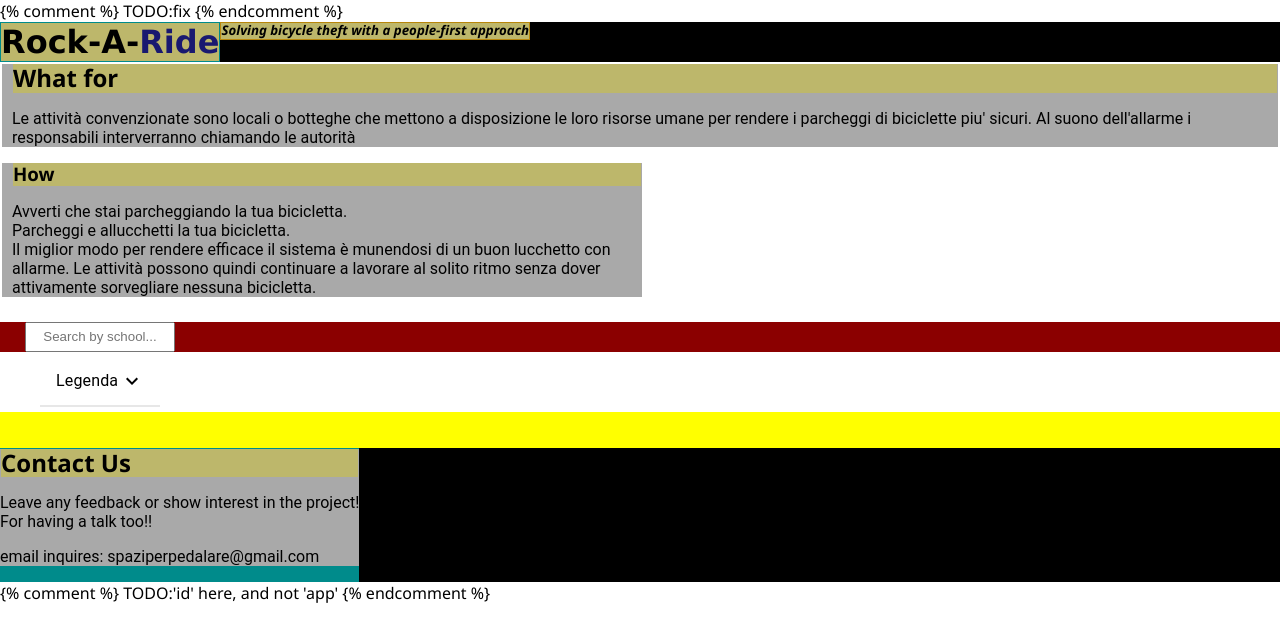
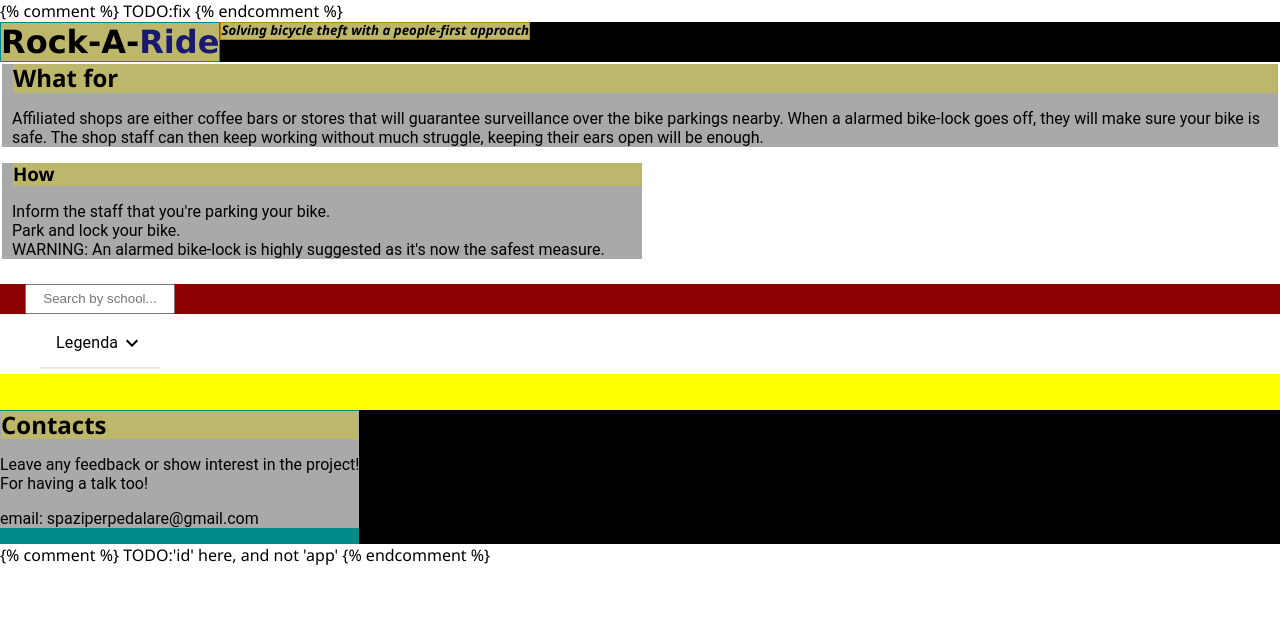
Before and after one commit to mHappah3019/parkings-frontend, a React (Create React App) app: page / in a window 1280 px wide. Shown: the top 642 px of the page. Built offline with nearby package versions, Linux system fonts and the light colour scheme; no server answers.

Commit message:
added translations2

```diff
--- a/src/components/Description.js
+++ b/src/components/Description.js
@@ -2,7 +2,7 @@
 
 class Description extends React.Component {
     render() {
-      const whyItWorks = "Le attività convenzionate sono locali o botteghe che mettono a disposizione le loro risorse umane per rendere i parcheggi di biciclette piu' sicuri. Al suono dell'allarme i responsabili interverranno chiamando le autorità";
+      const whyItWorks = "Affiliated shops are either coffee bars or stores that will guarantee surveillance over the bike parkings nearby. When a alarmed bike-lock goes off, they will make sure your bike is safe. The shop staff can then keep working without much struggle, keeping their ears open will be enough.";
       return (
         <div className="content leftPadding">
           <h2 className="headers">
--- a/src/components/Legenda.js
+++ b/src/components/Legenda.js
@@ -39,7 +39,7 @@
               <LocationOnSharpIcon/><ListItemText primary=": Where to park@" />
               </ListItem>
               <ListItem>
-              <SchoolTwoToneIcon/><ListItemText primary=":  Self-explanatory" />
+              <SchoolTwoToneIcon/><ListItemText primary=":  School/Campus" />
               </ListItem>
               <ListItem>
               <EmojiPeopleSharpIcon/><ListItemText primary=": Who's looking out for your bike" />
--- a/src/components/OutroParag.js
+++ b/src/components/OutroParag.js
@@ -7,9 +7,9 @@
           <div className="row">
             <div className="column left">
               <div className="content">
-                <h2 className="headers">Contact Us</h2>
-                <p>Leave any feedback or show interest in the project!<br></br> For having a talk too!!</p>
-                <p>email inquires: spaziperpedalare@gmail.com</p>
+                <h2 className="headers">Contacts</h2>
+                <p>Leave any feedback or show interest in the project!<br></br> For having a talk too!</p>
+                <p>email: spaziperpedalare@gmail.com</p>
               </div>
             </div>
           </div>
--- a/src/components/UserGuide.js
+++ b/src/components/UserGuide.js
@@ -5,9 +5,9 @@
       super(props);
     }
     render() {
-      const howItWorks1 = "Avverti che stai parcheggiando la tua bicicletta.";
-      const howItWorks2 = "Parcheggi e allucchetti la tua bicicletta.";
-      const howItWorks3 = "Il miglior modo per rendere efficace il sistema è munendosi di un buon lucchetto con allarme. Le attività possono quindi continuare a lavorare al solito ritmo senza dover attivamente sorvegliare nessuna bicicletta.";
+      const howItWorks1 = "Inform the staff that you're parking your bike.";
+      const howItWorks2 = "Park and lock your bike.";
+      const howItWorks3 = "WARNING: An alarmed bike-lock is highly suggested as it's now the safest measure.";
       return (
         <div className="content steps leftPadding">
           <h3 className="headers">
```
